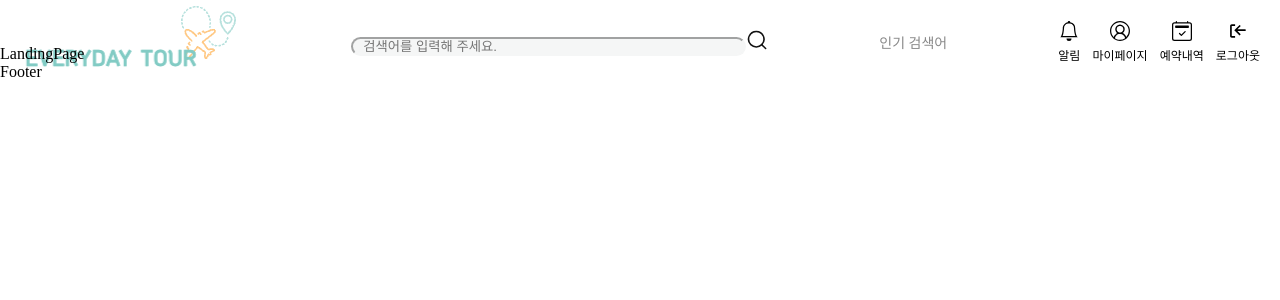
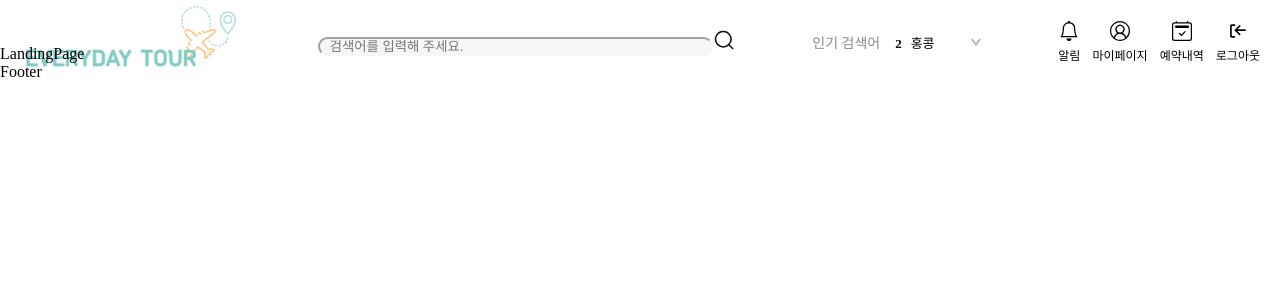
Before and after one commit to heekyungdo/everyday-tour, a React (Vite) app in the folder everyday-tour/front/: page / in a window 1280 px wide. Shown: the top 300 px of the page. Built offline with nearby package versions, Linux system fonts and the light colour scheme.

Commit message:
header 인기검색어 ui

```diff
--- a/everyday-tour/front/package.json
+++ b/everyday-tour/front/package.json
@@ -14,7 +14,8 @@
     "react-dom": "^18.2.0",
     "react-icons": "^5.0.1",
     "react-router-dom": "^6.21.3",
-    "styled-components": "^6.1.8"
+    "styled-components": "^6.1.8",
+    "swiper": "^11.0.5"
   },
   "devDependencies": {
     "@types/react": "^18.2.43",
--- a/everyday-tour/front/src/layouts/Header/Sections/PopularSearch.tsx
+++ b/everyday-tour/front/src/layouts/Header/Sections/PopularSearch.tsx
@@ -1,17 +1,59 @@
 import React from 'react'
 import styled from 'styled-components'
+import iconDownArrow from '../../../assets/icons/icon_down_arrow.svg'
+import { Swiper, SwiperSlide } from 'swiper/react';
+import { Autoplay } from 'swiper/modules';
+import 'swiper/css';
 
 const PopularSearch = () => {
+  const searchList = [
+    {id:1, name:'나트랑'},
+    {id:2, name:'홍콩'},
+    {id:3, name:'시드니'},
+    {id:4, name:'후쿠오카'},
+    {id:5, name:'스페인'},
+    {id:6, name:'방콩'},
+    {id:7, name:'다낭'},
+    {id:8, name:'튀르키예'},
+    {id:9, name:'대만'},
+    {id:10, name:'보홀'},
+  ]
+
   return (
-    <div>
+    <PopularSearchWrapper>
       <TitleText>인기 검색어</TitleText>
-    </div>
+      <SwiperStyle
+      slidesPerView={'auto'}
+      centeredSlides={true}
+      autoHeight={true}
+      direction={'vertical'}
+      autoplay={{
+        delay: 3000,
+        disableOnInteraction: false,
+      }}
+      spaceBetween={30}
+      onSlideChange={() => console.log('slide change')}
+      onSwiper={(swiper) => console.log(swiper)}
+      modules={[Autoplay]}
+    >
+      {searchList.map((place)=>(
+      <SlideStyle key={place.id}><span>{place.id}</span>{place.name}</SlideStyle>
+      ))}
+    </SwiperStyle>
+      <img src={iconDownArrow} alt="화살표"/>
+    </PopularSearchWrapper>
   )
 }
 
 export default PopularSearch
 
+const PopularSearchWrapper = styled.div`
+  display:flex;
+  align-items:center;
+  height:20px;
+`
 const TitleText = styled.span`
+ margin-right:15px;
  color:#888888;
  font-size:14px;
  cursor:pointer;
@@ -19,3 +61,16 @@ const TitleText = styled.span`
   color: #82CBC4;
  }
 `
+
+const SwiperStyle = styled(Swiper)`
+ margin-right:12px;
+ cursor:pointer:
+`
+
+const SlideStyle = styled(SwiperSlide)`
+ font-size:13px;
+ span {
+    font-weight:bold;
+    margin-right:9px;
+ }
+`
--- a/everyday-tour/front/src/layouts/Header/Sections/SearchInput.tsx
+++ b/everyday-tour/front/src/layouts/Header/Sections/SearchInput.tsx
@@ -1,5 +1,5 @@
 import React from 'react'
-import IconSearch from '../../../assets/icons/icon_search.svg'
+import iconSearch from '../../../assets/icons/icon_search.svg'
 import styled from 'styled-components'
 
 const SearchInput = () => {
@@ -8,7 +8,7 @@ const SearchInput = () => {
       <InputSearch
       type="text"
       placeholder='검색어를 입력해 주세요.'/>
-      <img src={IconSearch} alt="search"/>
+      <img src={iconSearch} alt="search"/>
     </SearchWrapper>
   )
 }
```
Also changed, not shown: everyday-tour/front/src/assets/icons/icon_down_arrow.svg (added), 1 other file (tests, documents, lock files or other folders).
